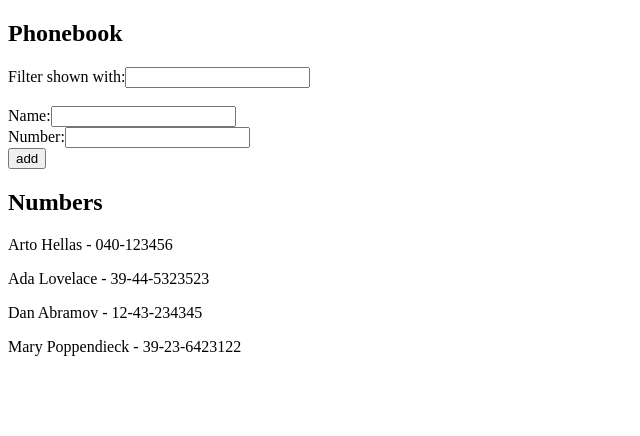
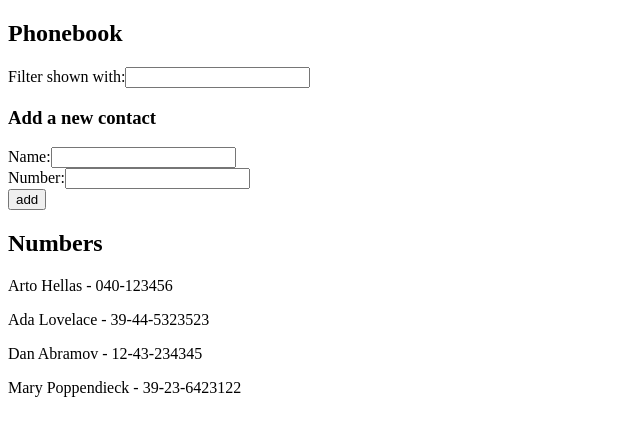
Before and after one commit to Albajarast/FullStackOpen2020, a React (Create React App) app in the folder part2/phonebook-app/: page / in a window 1280 px wide. Shown: the top 436 px of the page, without its empty margins (0-640 px from the left). Built offline with nearby package versions, Linux system fonts and the light colour scheme.

Commit message:
Add: exercise 2.10

```diff
--- a/part2/phonebook-app/src/App.js
+++ b/part2/phonebook-app/src/App.js
@@ -1,5 +1,7 @@
 import React, { useState } from 'react'
-import Contact from './components/Contact'
+import FilterName from './components/FilterName'
+import PersonForm from './components/PersonForm'
+import ContactsList from './components/ContactsList'
 
 const App = () => {
   const [persons, setPersons] = useState([
@@ -12,42 +14,6 @@ const App = () => {
   const [newNumber, setNewNumber] = useState('')
   const [newSearch, setNewSearch] = useState('')
 
-  const addNewName = (event) => {
-    event.preventDefault()
-    const newNameObject = {
-      name: newName,
-      number: newNumber
-    }
-
-    let foundPerson = false
-    if (persons.findIndex((person) => person.name === newName) !== -1) {
-      foundPerson = true
-    }
-
-    if (!foundPerson) {
-      setPersons(persons.concat(newNameObject))
-      setNewName('')
-      setNewNumber('')
-    } else {
-      setNewName('')
-      setNewNumber('')
-      alert(`The contact ${newName} already exists in your phonebook`)
-    }
-  }
-
-  const handleNameChange = (event) => {
-    setNewName(event.target.value)
-  }
-
-  const handleNumberChange = (event) => {
-    setNewNumber(event.target.value)
-  }
-
-  const handleSearchChange = (event) => {
-    setNewSearch(event.target.value)
-    console.log(event.target.value.toLowerCase())
-  }
-
   const filteredPersons = persons.filter((person) =>
     person.name.toLowerCase().includes(newSearch.toLowerCase())
   )
@@ -57,27 +23,18 @@ const App = () => {
   return (
     <div>
       <h2>Phonebook</h2>
-      <label htmlFor="search">Filter shown with:</label>
-      <input id="search" value={newSearch} onChange={handleSearchChange} />
-      <br />
-      <br />
-      <form onSubmit={addNewName}>
-        <div>
-          <label htmlFor="name">Name:</label>
-          <input id="name" value={newName} onChange={handleNameChange} />
-        </div>
-        <div>
-          <label htmlFor="number">Number:</label>
-          <input id="number" value={newNumber} onChange={handleNumberChange} />
-        </div>
-        <div>
-          <button type="submit">add</button>
-        </div>
-      </form>
+      <FilterName newSearch={newSearch} setNewSearch={setNewSearch} />
+      <h3>Add a new contact</h3>
+      <PersonForm
+        persons={persons}
+        setPersons={setPersons}
+        newName={newName}
+        setNewName={setNewName}
+        newNumber={newNumber}
+        setNewNumber={setNewNumber}
+      />
       <h2>Numbers</h2>
-      {personsToShow.map((person) => (
-        <Contact key={person.name} person={person} />
-      ))}
+      <ContactsList persons={personsToShow} />
     </div>
   )
 }
--- /dev/null
+++ b/part2/phonebook-app/src/components/ContactsList.js
@@ -0,0 +1,14 @@
+import React from 'react'
+import Contact from './Contact'
+
+function ContactsList({ persons }) {
+  return (
+    <div>
+      {persons.map((person) => (
+        <Contact key={person.name} person={person} />
+      ))}
+    </div>
+  )
+}
+
+export default ContactsList
--- /dev/null
+++ b/part2/phonebook-app/src/components/FilterName.js
@@ -0,0 +1,16 @@
+import React from 'react'
+
+const FilterName = ({ newSearch, setNewSearch }) => {
+  const handleSearchChange = (event) => {
+    setNewSearch(event.target.value)
+  }
+
+  return (
+    <div>
+      <label htmlFor="search">Filter shown with:</label>
+      <input id="search" value={newSearch} onChange={handleSearchChange} />
+    </div>
+  )
+}
+
+export default FilterName
--- /dev/null
+++ b/part2/phonebook-app/src/components/PersonForm.js
@@ -0,0 +1,61 @@
+import React from 'react'
+
+function PersonForm({
+  persons,
+  setPersons,
+  newName,
+  setNewName,
+  newNumber,
+  setNewNumber
+}) {
+  const addNewName = (event) => {
+    event.preventDefault()
+    const newNameObject = {
+      name: newName,
+      number: newNumber
+    }
+
+    let foundPerson = false
+    if (persons.findIndex((person) => person.name === newName) !== -1) {
+      foundPerson = true
+    }
+
+    if (!foundPerson) {
+      setPersons(persons.concat(newNameObject))
+      setNewName('')
+      setNewNumber('')
+    } else {
+      setNewName('')
+      setNewNumber('')
+      alert(`The contact ${newName} already exists in your phonebook`)
+    }
+  }
+
+  const handleNameChange = (event) => {
+    setNewName(event.target.value)
+  }
+
+  const handleNumberChange = (event) => {
+    setNewNumber(event.target.value)
+  }
+
+  return (
+    <div>
+      <form onSubmit={addNewName}>
+        <div>
+          <label htmlFor="name">Name:</label>
+          <input id="name" value={newName} onChange={handleNameChange} />
+        </div>
+        <div>
+          <label htmlFor="number">Number:</label>
+          <input id="number" value={newNumber} onChange={handleNumberChange} />
+        </div>
+        <div>
+          <button type="submit">add</button>
+        </div>
+      </form>
+    </div>
+  )
+}
+
+export default PersonForm
```
